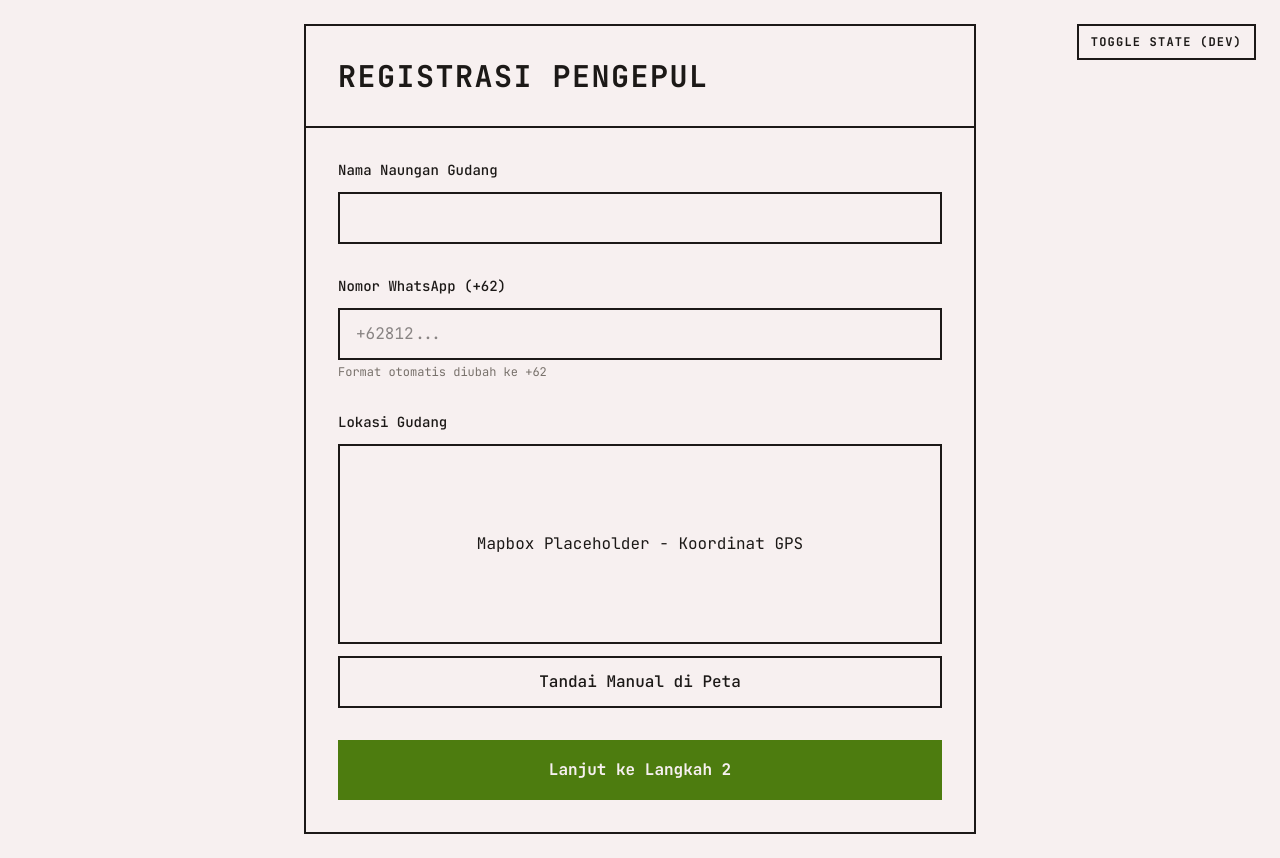
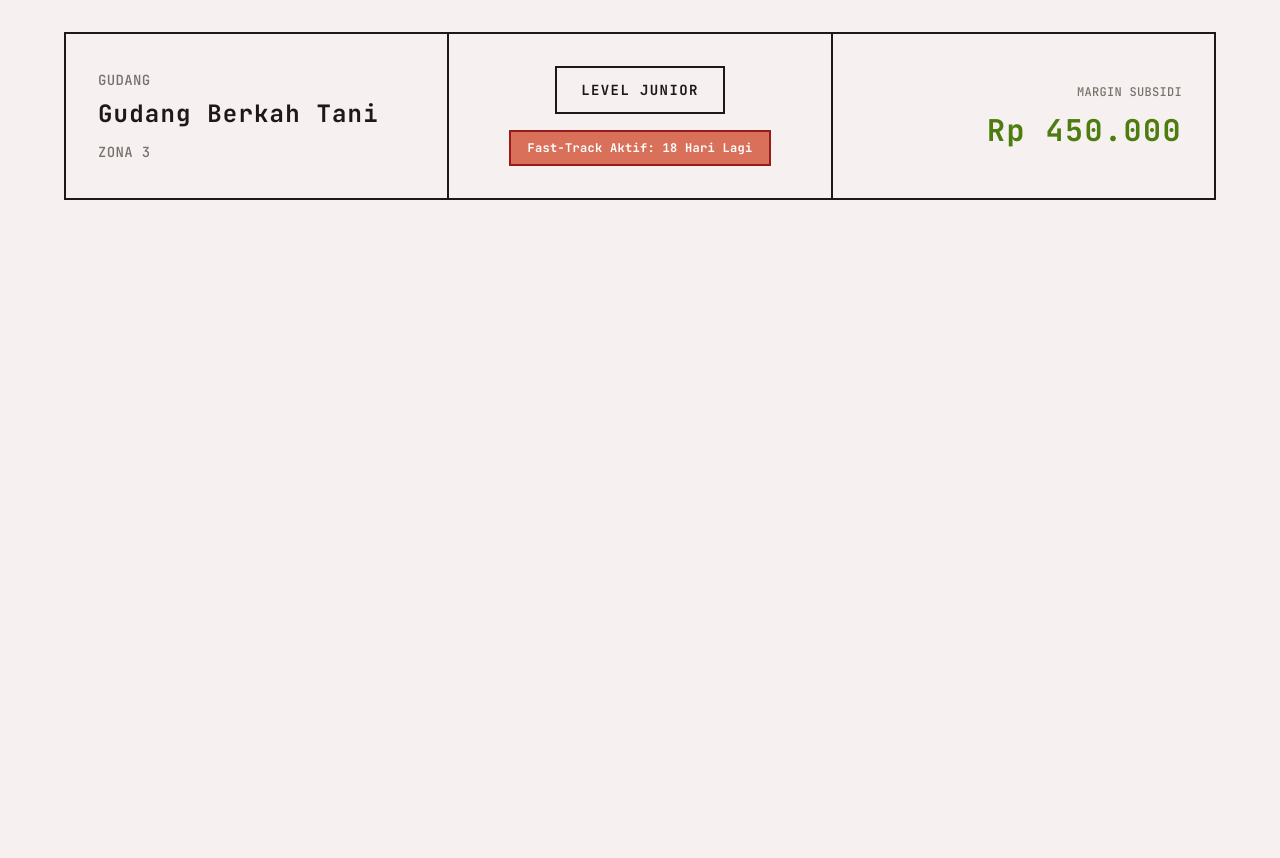
Before and after one commit to Cantaloopstrap/v0-agri-karta-base-layout, a Next.js app: page / in a window 1280 px wide. After the commit the page ends 800 px from the top, so only its background shows below. Built offline with nearby package versions, Linux system fonts and the light colour scheme.

Commit message:
feat: add Dashboard Pengepul component with Panel Status
Create Dashboard Pengepul with specified layout and Technical Eco-Brutalism design.

```diff
--- a/app/page.tsx
+++ b/app/page.tsx
@@ -1,5 +1,5 @@
-import RegistrasiPengepul from '@/components/registrasi-pengepul'
+import DashboardPengepul from '@/components/dashboard-pengepul'
 
 export default function Page() {
-  return <RegistrasiPengepul />
+  return <DashboardPengepul />
 }
--- /dev/null
+++ b/components/dashboard-pengepul.tsx
@@ -0,0 +1,55 @@
+'use client'
+
+export default function DashboardPengepul() {
+  return (
+    <main className="min-h-screen bg-background p-8 font-mono">
+      <div className="max-w-6xl mx-auto space-y-8">
+        {/* Panel Status Pengepul */}
+        <div className="border-2 border-foreground bg-background">
+          {/* Three-Column Layout with Vertical Dividers */}
+          <div className="flex items-stretch divide-x-2 divide-foreground">
+            {/* Left Section */}
+            <div className="flex-1 p-8 flex flex-col justify-center">
+              <p className="text-sm font-medium tracking-wide text-muted-foreground mb-2">
+                GUDANG
+              </p>
+              <h2 className="text-2xl font-bold tracking-wider text-foreground">
+                Gudang Berkah Tani
+              </h2>
+              <p className="text-sm font-medium tracking-wide text-muted-foreground mt-3">
+                ZONA 3
+              </p>
+            </div>
+
+            {/* Center Section */}
+            <div className="flex-1 p-8 flex flex-col justify-center items-center">
+              {/* Level Badge */}
+              <div className="border-2 border-foreground bg-background px-6 py-3 mb-4">
+                <p className="text-sm font-bold tracking-widest text-foreground">
+                  LEVEL JUNIOR
+                </p>
+              </div>
+
+              {/* Fast-Track Status Tag */}
+              <div className="border-2 border-[#991B1B] bg-[#d97059] text-white px-4 py-2">
+                <p className="text-xs font-bold tracking-wide">
+                  Fast-Track Aktif: 18 Hari Lagi
+                </p>
+              </div>
+            </div>
+
+            {/* Right Section */}
+            <div className="flex-1 p-8 flex flex-col justify-center items-end">
+              <p className="text-xs font-medium tracking-wide text-muted-foreground mb-3">
+                MARGIN SUBSIDI
+              </p>
+              <h3 className="text-3xl font-bold tracking-wider text-accent">
+                Rp 450.000
+              </h3>
+            </div>
+          </div>
+        </div>
+      </div>
+    </main>
+  )
+}
```
